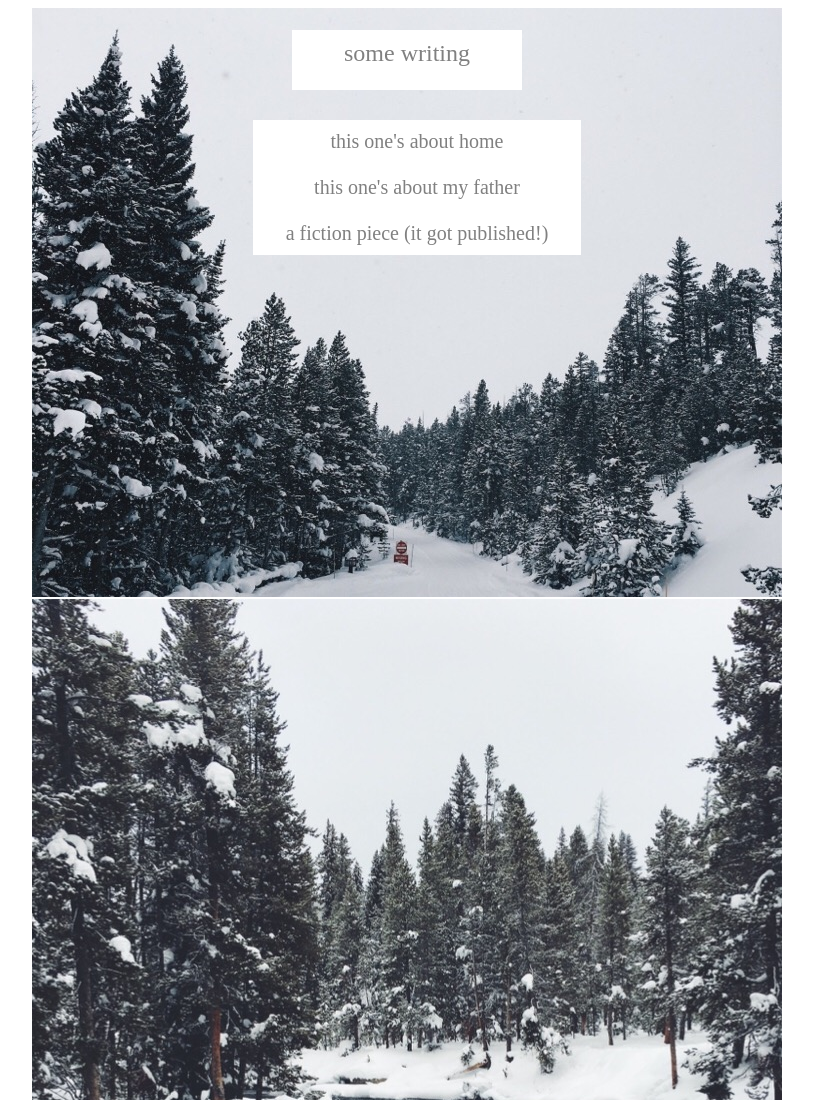
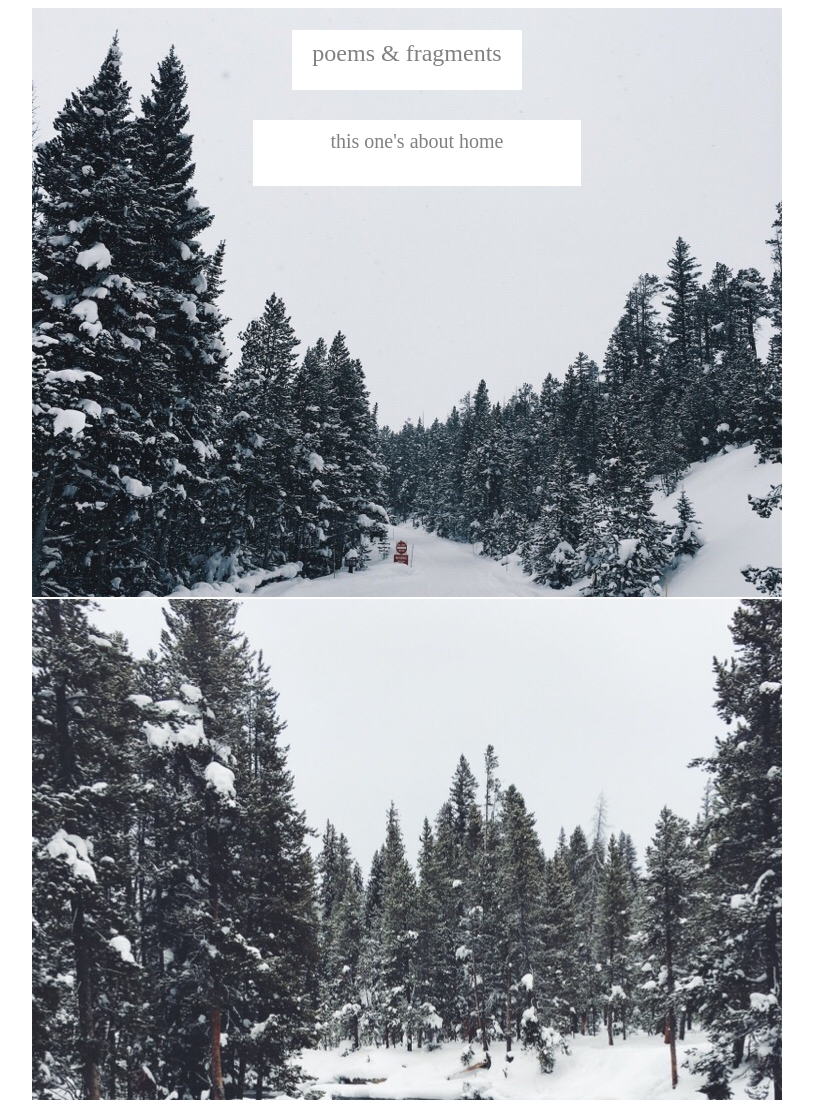
Before and after one commit to ericagoodwin/ericagoodwin-stories.github.io, a plain HTML site: page index.html in a window 1280 px wide. Shown: the top 1100 px of the page, without its empty margins (233-1046 px from the left). Drawn offline with Linux system fonts and the light colour scheme.

Commit message:
namechange

```diff
--- a/index.html
+++ b/index.html
@@ -1,11 +1,11 @@
 <!DOCTYPE html>
 <html>
 <head>
-  <title> writing </title>
+  <title> poems & fragments </title>
   <link href="style.css" type="text/css" rel="stylesheet">
 </head>
 <div class = "header">
-some writing
+poems & fragments
 </div>
 <div class="images">
 <img src="mainpage/1.jpg">
@@ -17,8 +17,6 @@ some writing
 </div>
 <div class="links">
 <a href="forOmar/forOmar.html"> this one's about home</a> <br><br>
-<a href="myfather/myfather.html"> this one's about my father</a><br><br>
-<a href="occurence/occurence.html"> a fiction piece (it got published!) </a>
 </div>
 
 </html>
```
Also changed, not shown: 1 other file.
